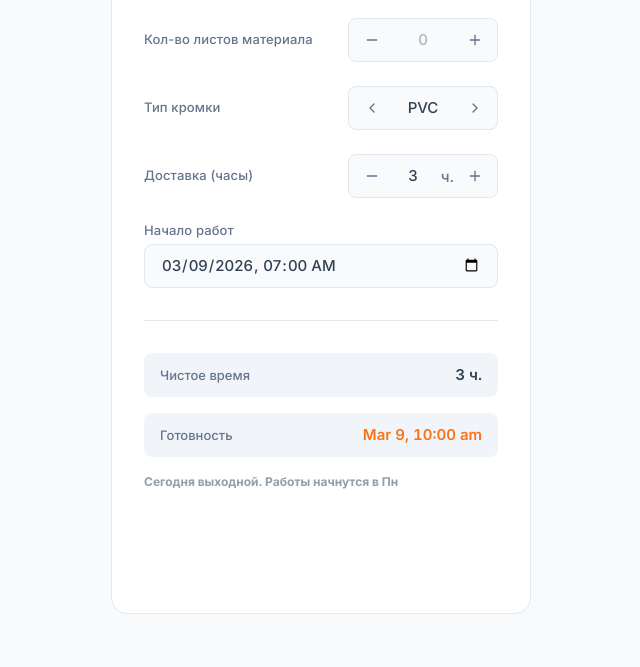
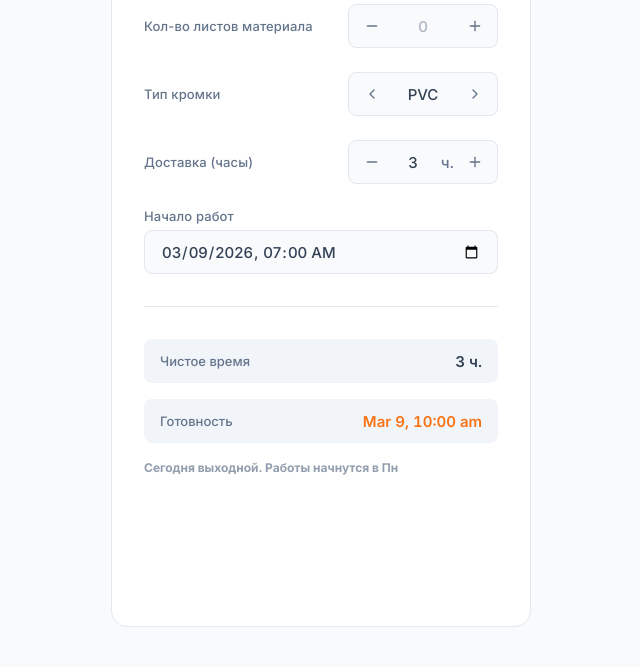
Before and after one commit to Andzdes/bespoke-apps, a plain HTML site: page calc1/index.html in a window 1280 px wide. Shown: the part 133-800 px from the top of the page, without its empty margins (319-959 px from the left). Drawn offline with Linux system fonts and the light colour scheme.

Commit message:
fix: increase app hight

```diff
--- a/calc1/style.css
+++ b/calc1/style.css
@@ -80,6 +80,9 @@ body {
   border: 1px solid var(--clr-border);
   border-radius: var(--radius-lg);
   padding: var(--sp-xl);
+  min-height: 720px;
+  display: flex;
+  flex-direction: column;
   animation: fadeIn 0.4s ease;
 }
 
```
